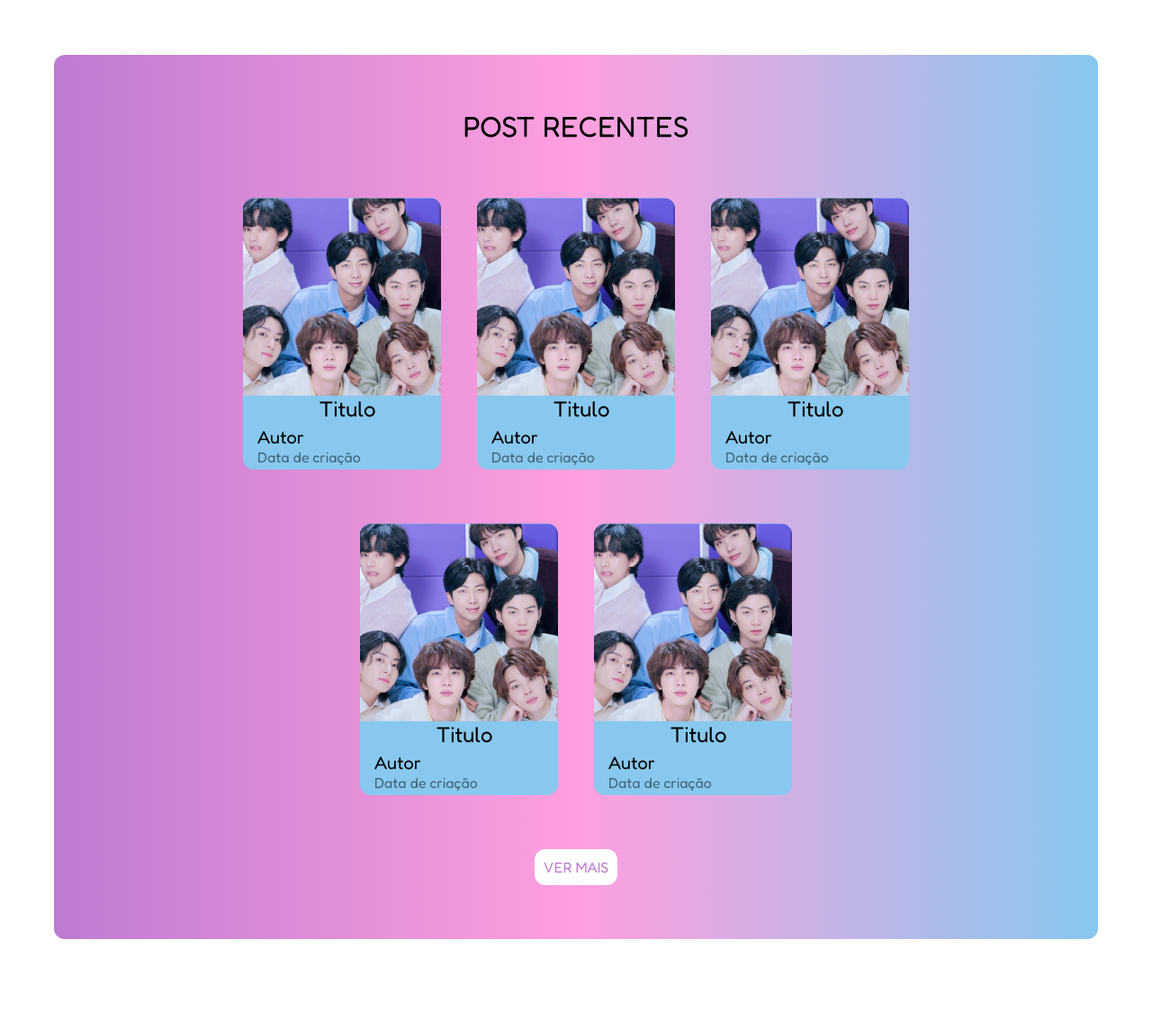
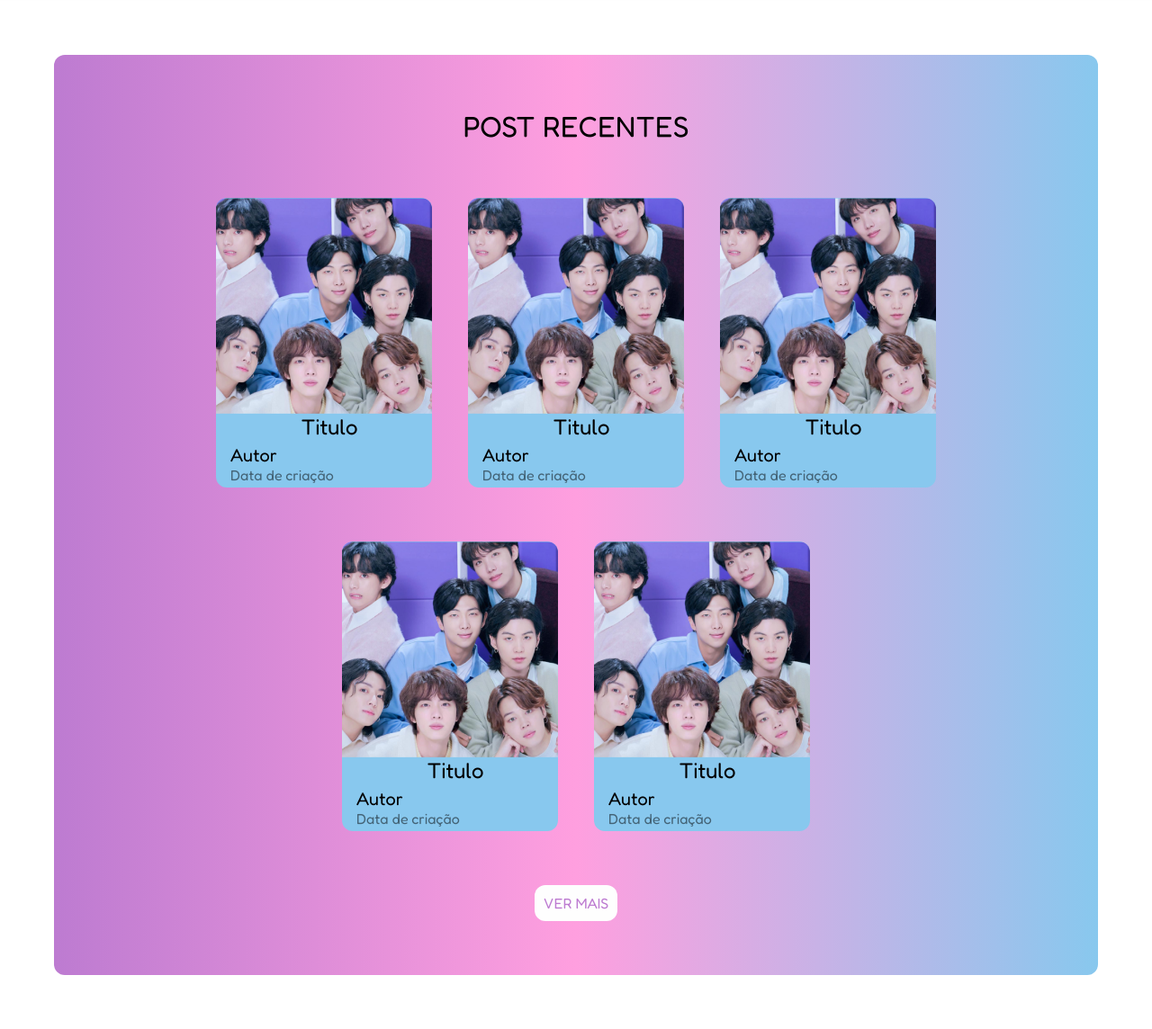
Before and after one commit to esthefanyemma/HeartBeat, a PHP site: template app/views/site/landingPage.html in a window 1280 px wide. Shown: the part 890-2034 px from the top of the page at 90% size. Before the commit the page ends 1934 px from the top, so only its background shows below. Run offline with PHP 8.4, Linux system fonts and the light colour scheme; the template is opened without the code that fills it, so the values that code supplies are empty.

Commit message:
hover nos posts(.imagem setada pra 240px no 1°media)

```diff
--- a/public/css/landingPage.css
+++ b/public/css/landingPage.css
@@ -103,7 +103,10 @@ body *{
     flex-direction: column;
     align-items: start;
     justify-content: left;
-
+    transition: all 0.2s;
+}
+.imagem:hover{
+    transform: scale(1.1);
 }
 .imagem p{
     padding-left: 12px;
@@ -166,10 +169,10 @@ body *{
 
 @media only screen and (max-width:1320px){
     .imagem{
-        width: 220px;
+        width: 240px;
     }
     .imagem img{
-        height: 220px;
+        height: 240px;
     }
     .imgGrupo{
         height: 50%;
```
